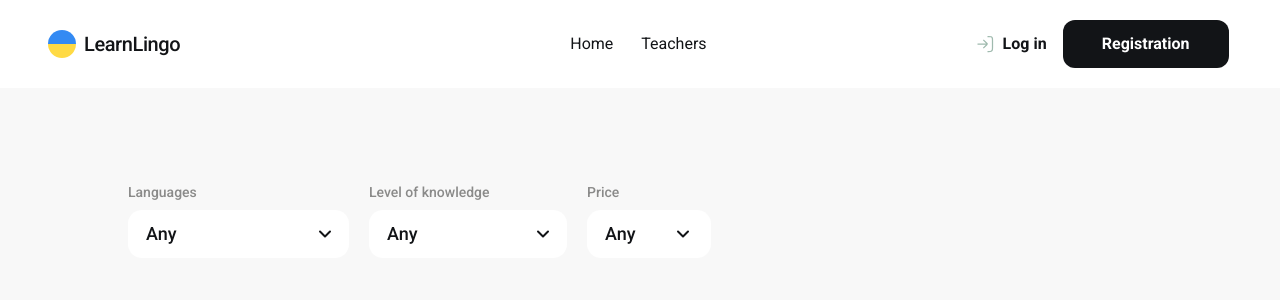
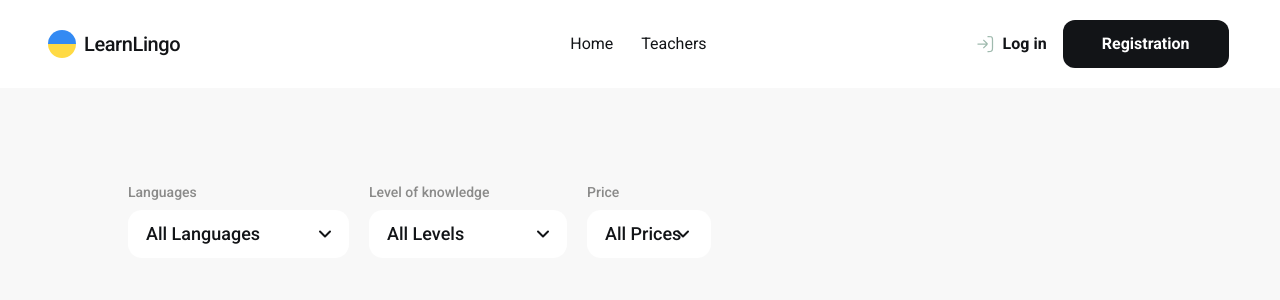
Before and after one commit to PetroGal/LearnLingo, a React (Vite) app: page /teachers in a window 1280 px wide. Shown: the top 300 px of the page. Built offline with nearby package versions, Linux system fonts and the light colour scheme; no server answers; the database is empty.

Commit message:
updated Filters.jsx to accept the filter state as props from TeachersPage.jsx

```diff
--- a/src/components/Filters/Filters.jsx
+++ b/src/components/Filters/Filters.jsx
@@ -22,7 +22,7 @@ export default function Filters({
                 value={selectedLanguage}
                 onChange={(e) => setSelectedLanguage(e.target.value)}
               >
-                <option value=''>Any</option>
+                <option value=''>All Languages</option>
                 <option value='French'>French</option>
                 <option value='English'>English</option>
                 <option value='German'>German</option>
@@ -50,7 +50,7 @@ export default function Filters({
                 value={selectedLevel}
                 onChange={(e) => setSelectedLevel(e.target.value)}
               >
-                <option value=''>Any</option>
+                <option value=''>All Levels</option>
                 <option value='beginner'>A1 Beginner</option>
                 <option value='elementary'>A2 Elementary</option>
                 <option value='intermediate'>B1 Intermediate</option>
@@ -79,7 +79,7 @@ export default function Filters({
                 value={selectedPrice}
                 onChange={(e) => setSelectedPrice(e.target.value)}
               >
-                <option value=''>Any</option>
+                <option value=''>All Prices</option>
                 <option value='10'>10 $</option>
                 <option value='20'>20 $</option>
                 <option value='30'>30 $</option>
```
